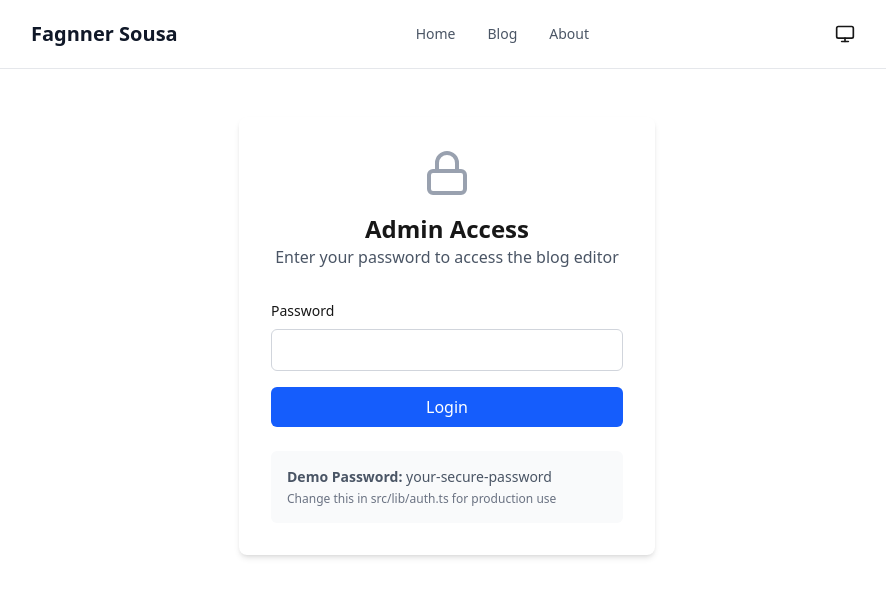
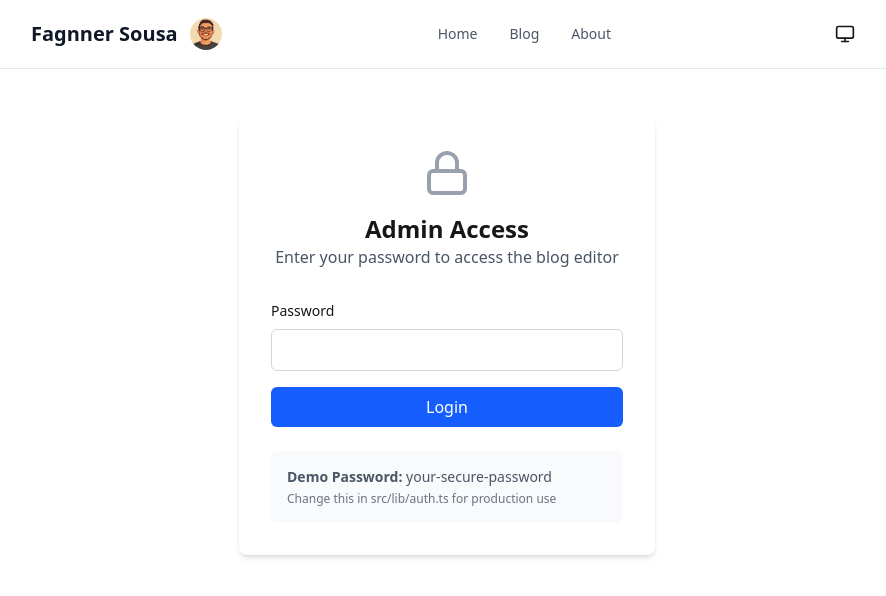
Before and after one commit to fassousa/fassousa.github.io, a Next.js app: page /admin in a window 1280 px wide. Shown: the top 596 px of the page, without its empty margins (193-1079 px from the left). Built offline with nearby package versions, Linux system fonts and the light colour scheme.

Commit message:
Refactor header: extract profile photo visibility logic to variable

```diff
--- a/src/components/header.tsx
+++ b/src/components/header.tsx
@@ -1,11 +1,13 @@
 'use client';
 
 import Link from 'next/link';
+import Image from 'next/image';
 import { usePathname } from 'next/navigation';
 import { ThemeToggle } from './theme-toggle';
 
 export function Header() {
   const pathname = usePathname();
+  const hideProfilePhoto = pathname.startsWith('/about');
 
   const navigation = [
     { name: 'Home', href: '/' },
@@ -18,7 +20,20 @@ export function Header() {
       <div className="max-w-4xl mx-auto px-4 sm:px-6 lg:px-8">
         <div className="flex justify-between items-center py-4">
           <Link href="/" className="text-xl font-bold text-gray-900 dark:text-white">
-            Fagnner Sousa
+            <div className="flex items-center gap-3">
+              <span>Fagnner Sousa</span>
+              {!hideProfilePhoto && (
+                <div className="w-8 h-8 relative flex-shrink-0">
+                  <Image
+                    src="/profile.webp"
+                    alt="Fagnner Sousa"
+                    width={32}
+                    height={32}
+                    className="rounded-full object-cover"
+                  />
+                </div>
+              )}
+            </div>
           </Link>
 
           <nav className="hidden md:flex space-x-8">
```
